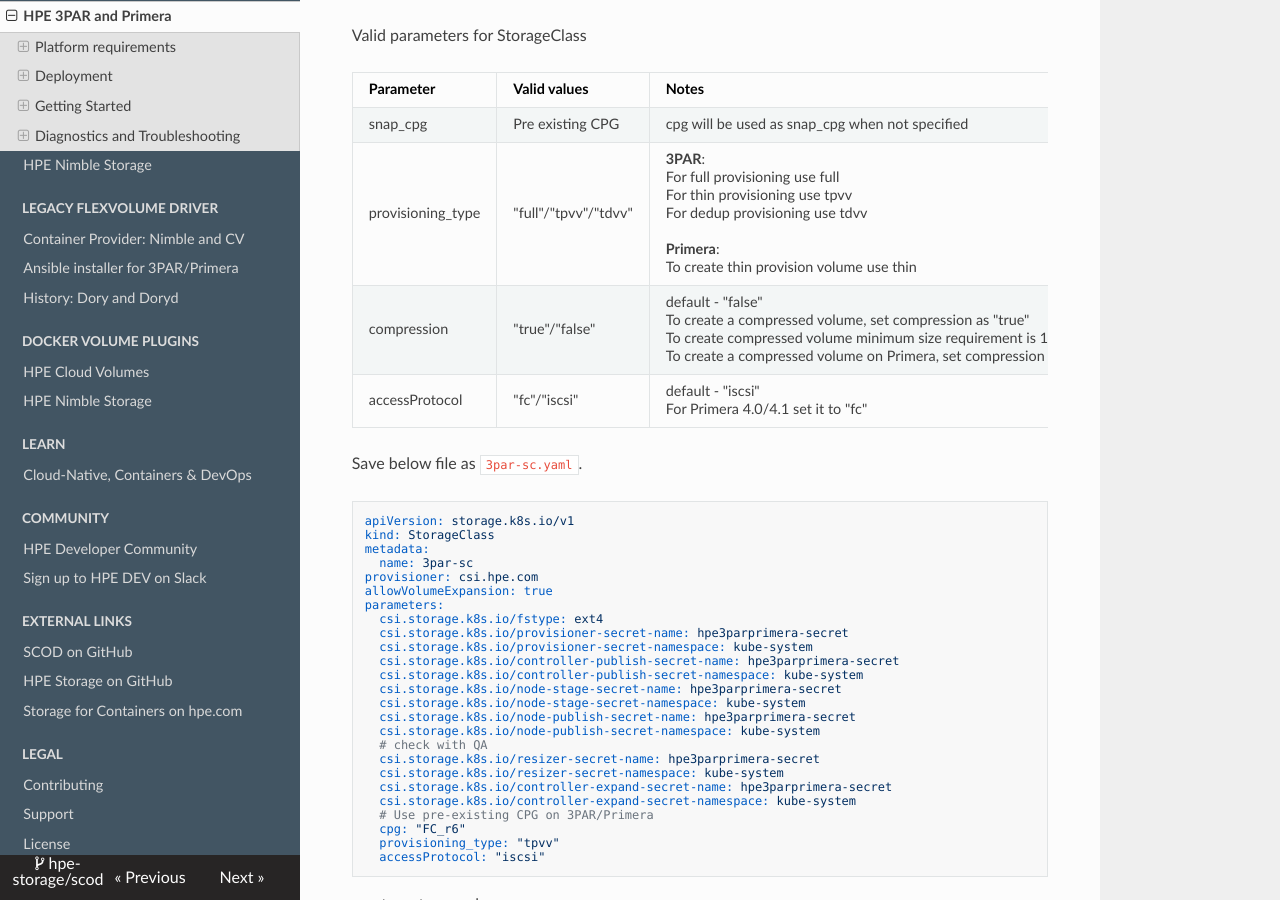
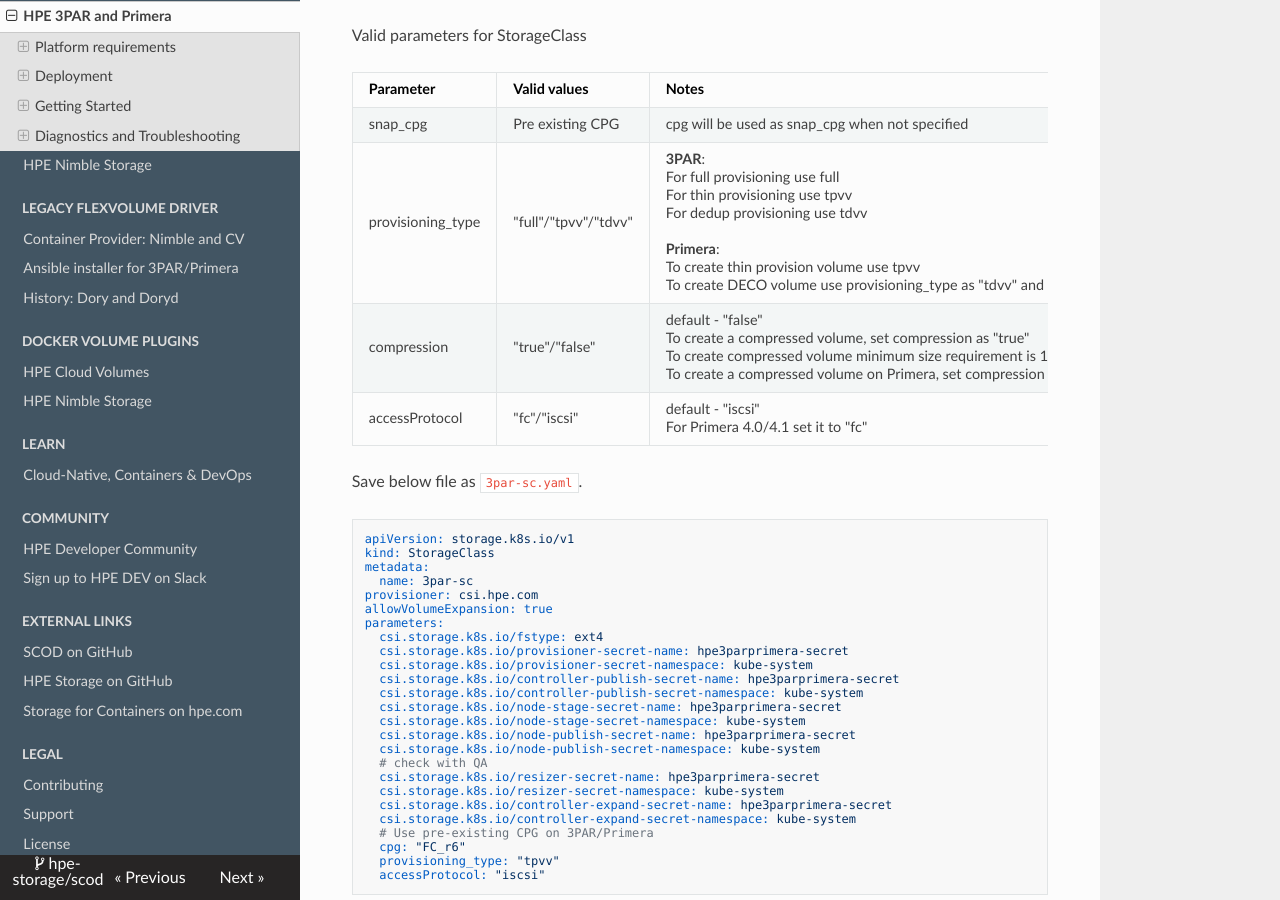
Before and after one commit to hpe-storage/scod, an MkDocs documentation site: the page built from docs/container_storage_provider/hpe_3par_primera/index.md, in a window 1280 px wide and 900 px high, scrolled down 4942 px. Built offline with MkDocs 1.6.1, drawn with Linux system fonts in a browser that asks for light colours; nearby versions of some CDN libraries.

Commit message:
Updated docs for provisiong_type supported on Primera
Signed-off-by: Sneha Rai <sneha_srai@yahoo.co.in>

```diff
--- a/docs/container_storage_provider/hpe_3par_primera/index.md
+++ b/docs/container_storage_provider/hpe_3par_primera/index.md
@@ -173,7 +173,7 @@
 |Parameter          | Valid values          | Notes                 |
 |-------------------|-----------------------|-----------------------|
 |snap_cpg           | Pre existing CPG      | cpg will be used as snap_cpg when not specified|
-|provisioning_type  | "full"/"tpvv"/"tdvv"  | **3PAR**:<br><li>For full provisioning use full</li><li>For thin provisioning use tpvv</li><li>For dedup provisioning use tdvv</li><br>**Primera**:<br><li>To create thin provision volume use thin</li>|
+|provisioning_type  | "full"/"tpvv"/"tdvv"  | **3PAR**:<br><li>For full provisioning use full</li><li>For thin provisioning use tpvv</li><li>For dedup provisioning use tdvv</li><br>**Primera**:<br><li>To create thin provision volume use tpvv</li><li>To create DECO volume use provisioning_type as "tdvv" and compression set to "true"</li>|
 |compression        | "true"/"false"        | default - "false"<br>To create a compressed volume, set compression as "true"<br>To create compressed volume minimum size requirement is 16GiB<br><li>To create a compressed volume on Primera, set compression as "true" along with provisioning_type set as "tdvv" |
 |accessProtocol     | "fc"/"iscsi"          | default - "iscsi"<br>For Primera 4.0/4.1 set it to "fc"|
 
```
